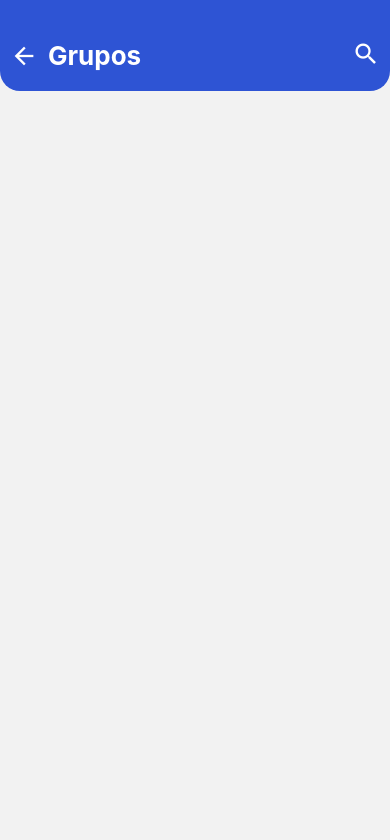
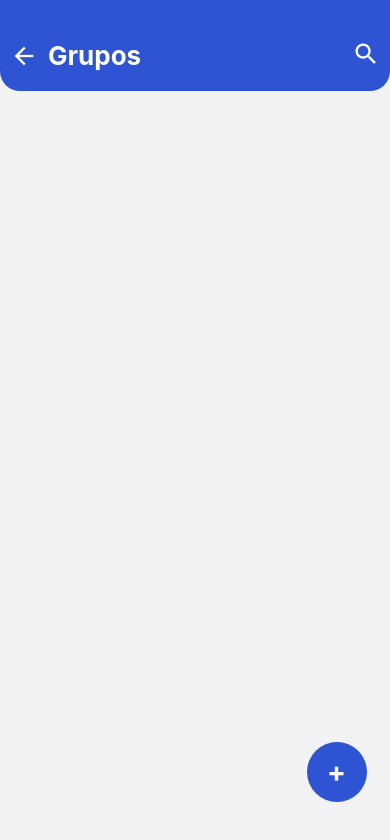
Before and after one commit to EnriqueIzel2/hey_grupos, a React Native app: screen /ChatRoom in a window 390 px wide. Shown: the top 840 px of the page. Built offline with nearby package versions, Linux system fonts and the light colour scheme.

Commit message:
feat: add the FabButton component

```diff
--- a/src/screens/ChatRoom/index.js
+++ b/src/screens/ChatRoom/index.js
@@ -1,4 +1,4 @@
-import React from "react";
+import React, { useState } from "react";
 import {
   StyleSheet,
   Text,
@@ -11,8 +11,11 @@ import auth from "@react-native-firebase/auth";
 import { useNavigation } from "@react-navigation/native";
 import Icon from "react-native-vector-icons/MaterialIcons";
 
+import FabButton from "../../components/FabButton";
+
 const ChatRoom = () => {
   const navigation = useNavigation();
+  const [isModalVisibel, setIsModalVisibel] = useState(false);
 
   function handleSignOut() {
     auth()
@@ -39,6 +42,8 @@ const ChatRoom = () => {
           <Icon name="search" size={28} color="#FFF" />
         </TouchableOpacity>
       </View>
+
+      <FabButton setVisible={() => setIsModalVisibel(true)} />
     </SafeAreaView>
   );
 };
```
